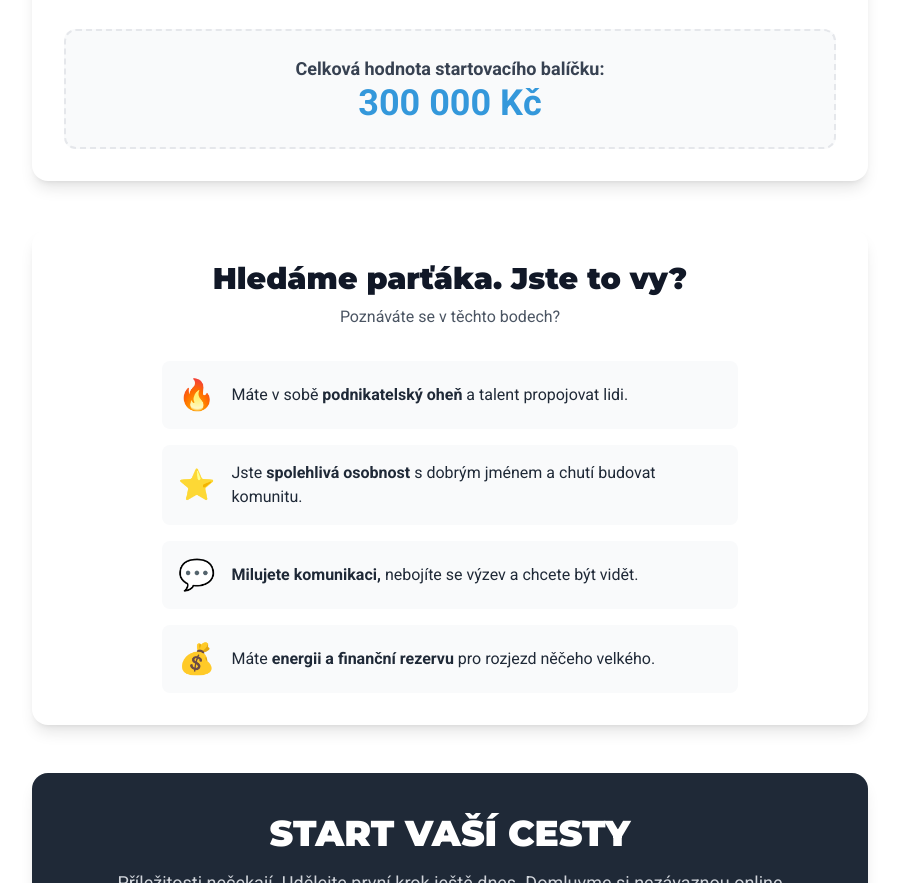
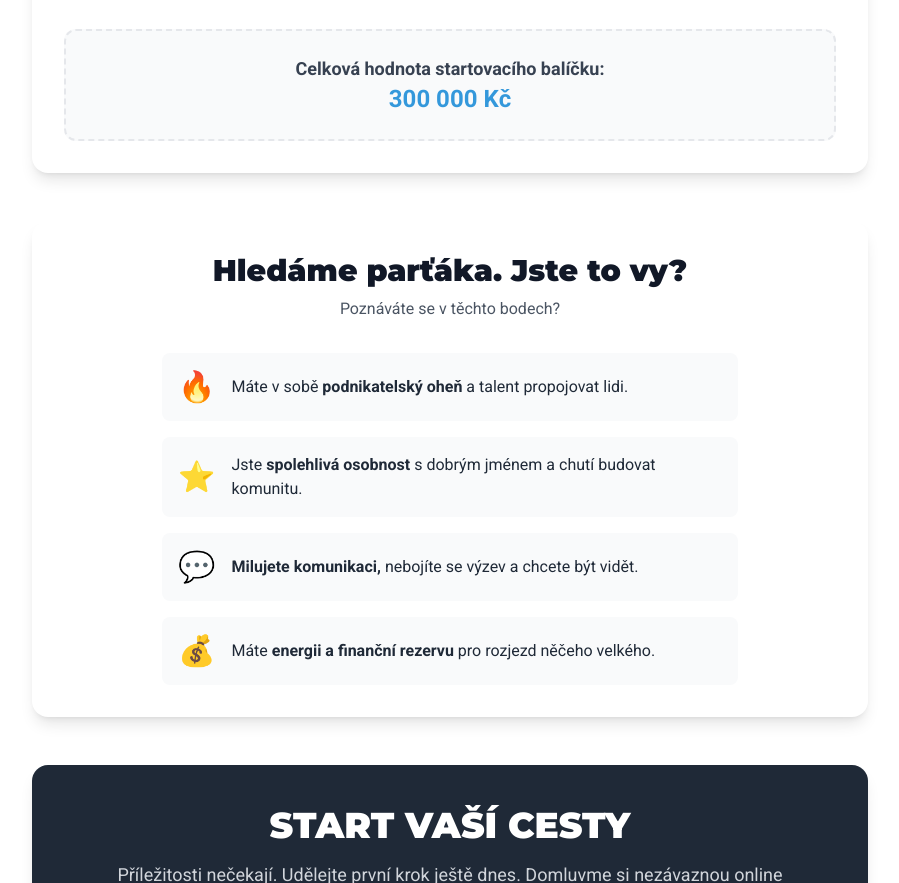
Before and after one commit to GABIKAMRK/FRANSIZA-WEB-SMARTU, a plain HTML site: page index.html in a window 1280 px wide. Shown: the part 1351-2234 px from the top of the page, without its empty margins (190-1089 px from the left). Drawn offline with nearby package versions, Linux system fonts and the light colour scheme.

Commit message:
Update index.html

```diff
--- a/index.html
+++ b/index.html
@@ -157,7 +157,7 @@
             </div>
             <div class="mt-8 text-center bg-gray-50 border-2 border-dashed border-gray-200 p-6 rounded-xl">
                 <p class="text-lg font-semibold text-gray-700">Celková hodnota startovacího balíčku:</p>
-                <p class="text-4xl font-black" style="color: var(--sn-blue);">300 000 Kč</p>
+                <p class="text-2xl font-black" style="color: var(--sn-blue);">300 000 Kč</p>
             </div>
         </section>
 
```
